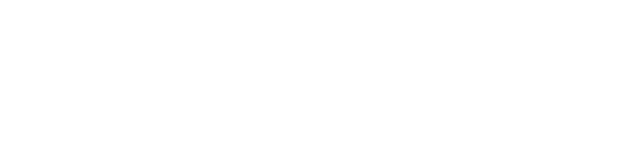
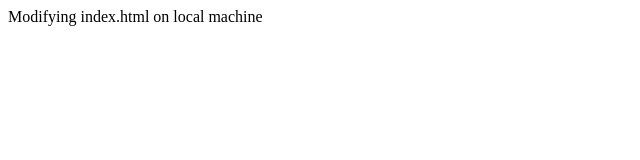
Before and after one commit to sakshipotdar/GitSessionRepo, a plain HTML site: page index.html in a window 1280 px wide. Shown: the whole page, without its empty margins (0-640 px from the left). Drawn offline with Linux system fonts and the light colour scheme.

Commit message:
updated index.html on local machine

```diff
--- a/index.html
+++ b/index.html
@@ -2,5 +2,6 @@
 <head>
 </head>
 <body>
+Modifying index.html on local machine
 </body>
 </html>
```
